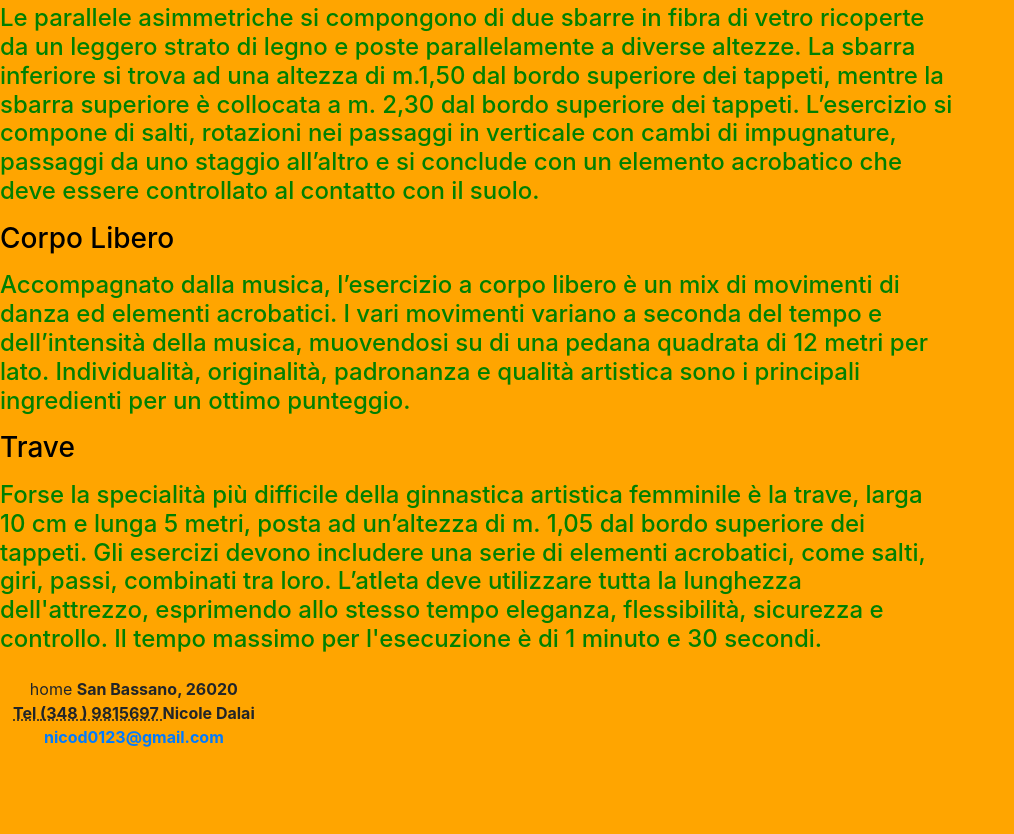
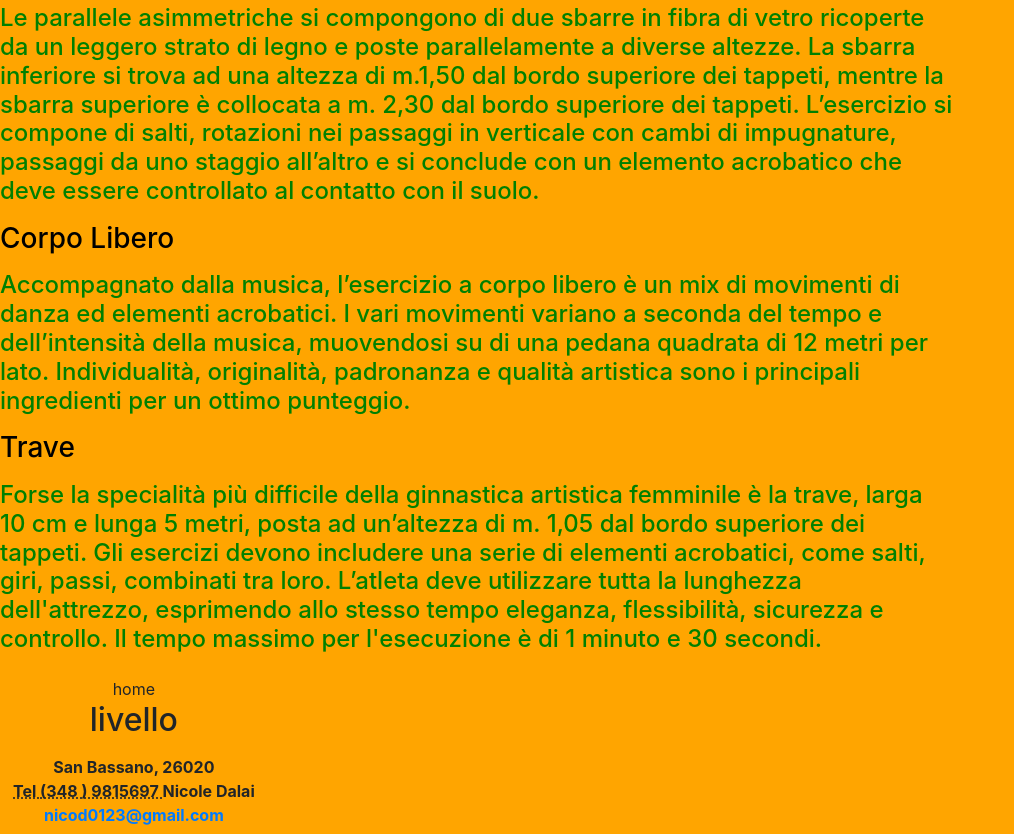
Before and after one commit to Nicole10/Nicole10.github.io, a plain HTML site: page index.html in a window 1280 px wide. Shown: the part 1426-2260 px from the top of the page, without its empty margins (0-1014 px from the left). Before the commit the page ends 2182 px from the top, so only its background shows below. Drawn offline with nearby package versions, Linux system fonts and the light colour scheme.

Commit message:
Update index.html

```diff
--- a/index.html
+++ b/index.html
@@ -59,6 +59,17 @@ L’atleta deve utilizzare tutta la lunghezza dell'attrezzo, esprimendo allo ste
 Il tempo massimo per l'esecuzione è di 1 minuto e 30 secondi.</font></p></h4>
 <! - Pulsante standard ->
 <button  type = "button"  class = "btn btn-default" > home <tasto />
+<h2><p> livello</p></h2>
+
+
+
+
+
+
+
+
+
+
 
 <indirizzo>
  <strong>
```
